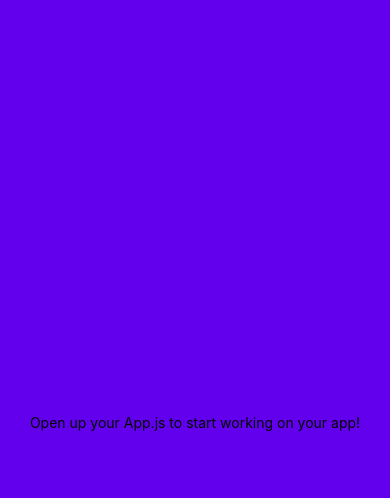
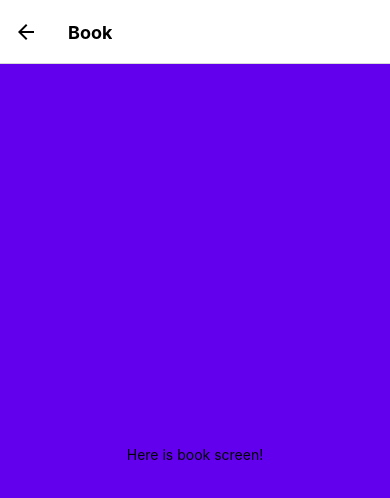
Before and after one commit to bornardm/BookStream, a React Native app: screen /BookScreen in a window 390 px wide. Shown: the top 498 px of the page. Built offline with nearby package versions, Linux system fonts and the light colour scheme.

Commit message:
first navigation structure

```diff
--- a/App.js
+++ b/App.js
@@ -1,20 +1,55 @@
 import React from "react";
-import { StyleSheet, Text, View } from "react-native";
-import { colors } from "./app/constants/colors";
+import { Button } from "react-native";
+import { NavigationContainer } from "@react-navigation/native";
+import { createNativeStackNavigator } from "@react-navigation/native-stack";
+import HomeScreen from "./app/screens/HomeScreen";
+import BookScreen from "./app/screens/BookScreen";
+import MenuScreen from "./app/screens/MenuScreen";
+import { colors } from "./app/constants/Colors";
+import Icon from "react-native-vector-icons/SimpleLineIcons";
+
+const Stack = createNativeStackNavigator();
 
 export default function App() {
   return (
-    <View style={styles.container}>
-      <Text>Open up your App.js to start working on your app!</Text>
-    </View>
+    <NavigationContainer>
+      <Stack.Navigator
+        screenOptions={{
+          headerStyle: {
+            backgroundColor: colors.white,
+          },
+          headerTintColor: colors.black, //color of the title
+          headerTitleStyle: {
+            fontWeight: "bold",
+          },
+        }}
+      >
+        <Stack.Screen
+          name="HomeScreen"
+          component={HomeScreen}
+          options={({ navigation }) => ({
+            headerLeft: () => (
+              <Icon.Button
+                name="menu"
+                color={colors.black}
+                backgroundColor="transparent"
+                onPress={() => navigation.navigate("MenuScreen")}
+              />
+            ),
+            headerTitle: "My Books",
+          })}
+        />
+        <Stack.Screen
+          name="BookScreen"
+          component={BookScreen}
+          options={{ headerTitle: "Book" }}
+        />
+        <Stack.Screen
+          name="MenuScreen"
+          component={MenuScreen}
+          options={{ headerTitle: "Menu" }}
+        />
+      </Stack.Navigator>
+    </NavigationContainer>
   );
 }
-
-const styles = StyleSheet.create({
-  container: {
-    flex: 1,
-    backgroundColor: colors.primary,
-    alignItems: "center",
-    justifyContent: "center",
-  },
-});
--- /dev/null
+++ b/app/screens/BookScreen.js
@@ -0,0 +1,20 @@
+import React from "react";
+import { View, Text, StyleSheet } from "react-native";
+import { colors } from "../constants/Colors";
+
+export default function BookScreen() {
+  return (
+    <View style={styles.container}>
+      <Text>Here is book screen!</Text>
+    </View>
+  );
+}
+
+const styles = StyleSheet.create({
+  container: {
+    flex: 1,
+    backgroundColor: colors.primary,
+    alignItems: "center",
+    justifyContent: "center",
+  },
+});
--- /dev/null
+++ b/app/screens/HomeScreen.js
@@ -0,0 +1,24 @@
+import React from "react";
+import { View, Text, StyleSheet, Button } from "react-native";
+import { colors } from "../constants/Colors";
+
+export default function HomeScreen({ navigation }) {
+  return (
+    <View style={styles.container}>
+      <Text>Open up App.js to start working on your app!</Text>
+      <Button
+        title="Go to Book Screen"
+        onPress={() => navigation.navigate("BookScreen", { name: "Jane" })}
+      />
+    </View>
+  );
+}
+
+const styles = StyleSheet.create({
+  container: {
+    flex: 1,
+    backgroundColor: colors.primary,
+    alignItems: "center",
+    justifyContent: "center",
+  },
+});
--- /dev/null
+++ b/app/screens/MenuScreen.js
@@ -0,0 +1,20 @@
+import React from "react";
+import { View, Text, StyleSheet, Button } from "react-native";
+import { colors } from "../constants/Colors";
+
+export default function MenuScreen({ navigation }) {
+  return (
+    <View style={styles.container}>
+      <Text>Menu</Text>
+    </View>
+  );
+}
+
+const styles = StyleSheet.create({
+  container: {
+    flex: 1,
+    backgroundColor: colors.primary,
+    alignItems: "center",
+    justifyContent: "center",
+  },
+});
```
Also changed, not shown: package.json (+6 -1 lines), app/constants/Colors.js (renamed from app/constants/colors.js), 1 other file (tests, documents, lock files or other folders).
